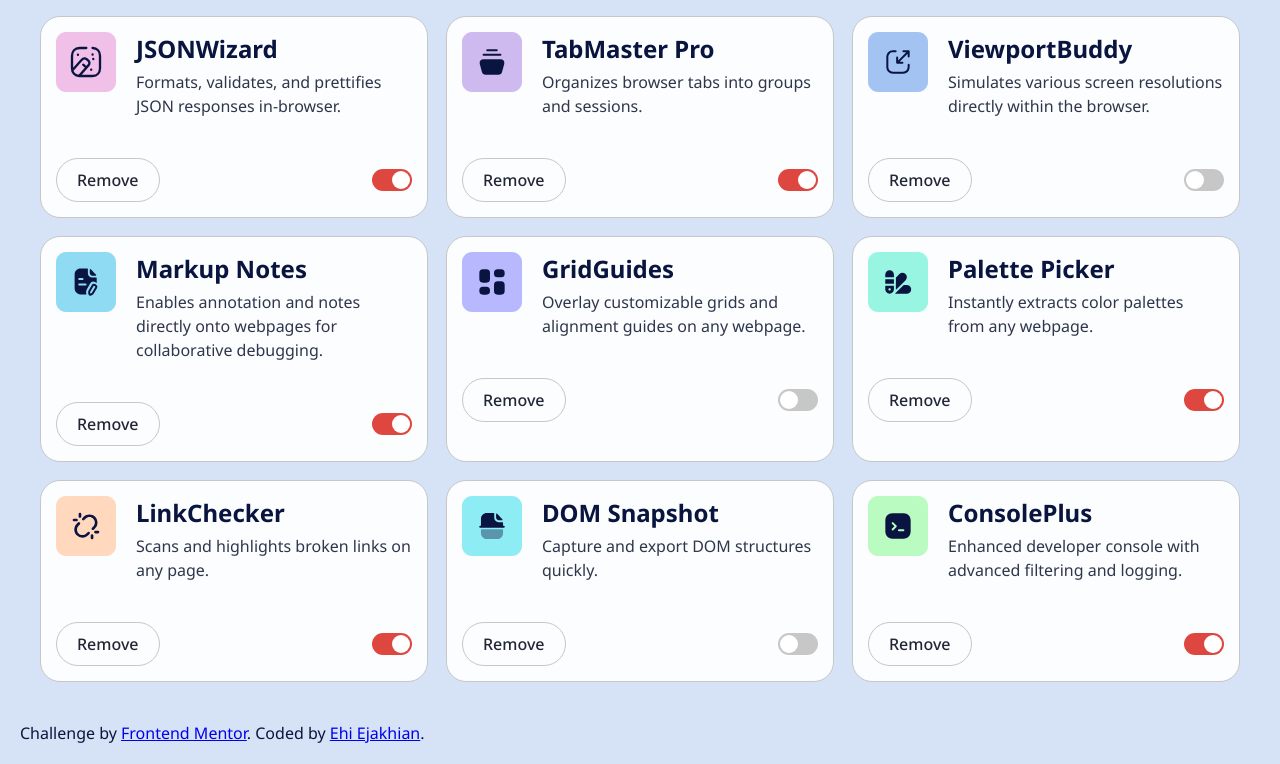
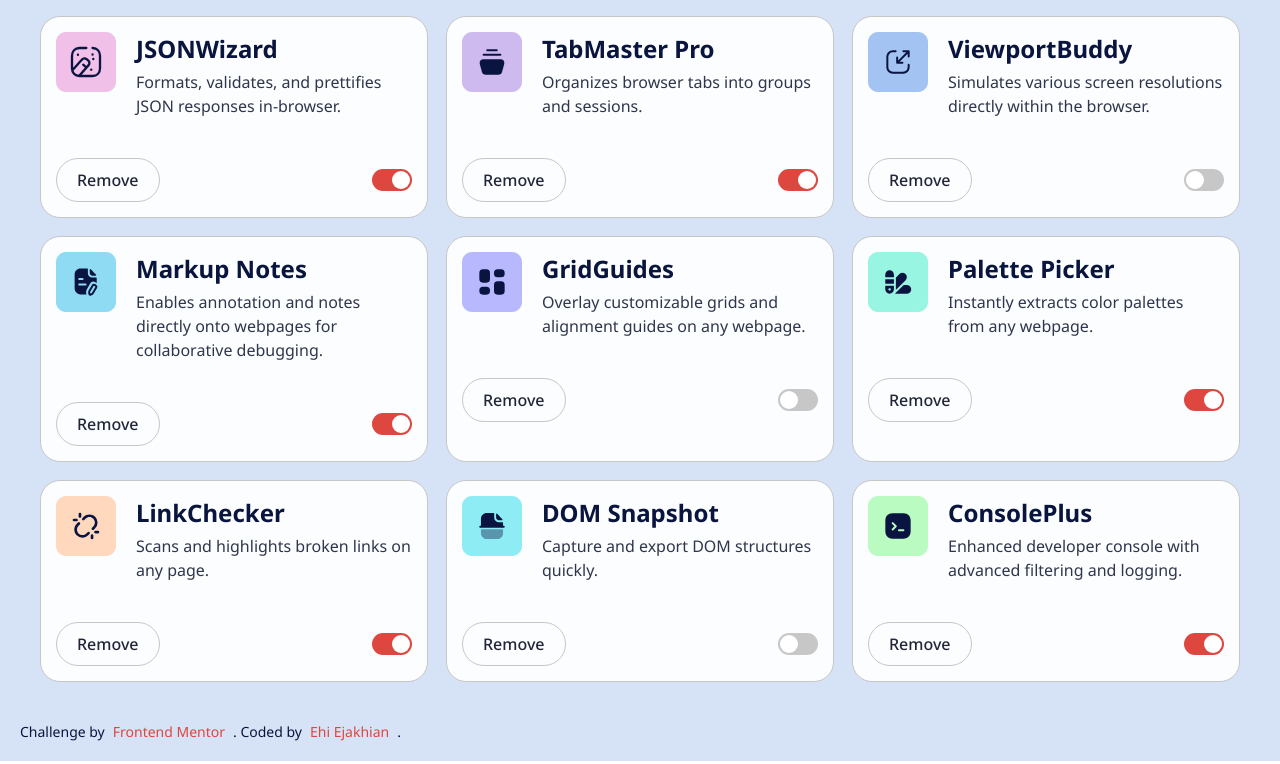
Before and after one commit to EhiFrontendMentor/browser-extensions-manager-ui, a React (Vite) app: page / in a window 1280 px wide. Shown: the part 393-1157 px from the top of the page. Built offline with nearby package versions, Linux system fonts and the light colour scheme.

Commit message:
deploying

```diff
--- a/package.json
+++ b/package.json
@@ -1,9 +1,9 @@
 {
-  "homepage": "https://EhiFrontendMentor.github.io/browser-extensions-manager-ui",
   "name": "browser_extensions_manager_ui_react",
   "private": true,
   "version": "0.0.0",
   "type": "module",
+  "homepage": "https://EhiFrontendMentor.github.io/browser-extensions-manager-ui",
   "scripts": {
     "dev": "vite",
     "build": "vite build",
@@ -14,6 +14,7 @@
   },
   "dependencies": {
     "gh-pages": "^6.3.0",
+    "helmet": "^8.2.0",
     "react": "^19.2.6",
     "react-dom": "^19.2.6",
     "sass": "^1.101.0"
--- a/src/main.jsx
+++ b/src/main.jsx
@@ -3,7 +3,8 @@ import { StrictMode } from "react";
 import { sel } from "./js/custom.js";
 import Header from "./components/Header.jsx";
 import Grid from "./components/Grid.jsx";
-import {ExtensionsProvider} from "./context/ExtensionsContext.jsx";
+import { ExtensionsProvider } from "./context/ExtensionsContext.jsx";
+import "./scss/components/Attribution.scss";
 
 function App() {
   return <ExtensionsProvider>
--- a/src/scss/components/Attribution.scss
+++ b/src/scss/components/Attribution.scss
@@ -5,8 +5,6 @@
   @include df();
   gap: 0.5rem;
   font-size: 14px;
-  color: var(--Neutral-300);
-
   a {
     color: var(--Red-500);
     text-decoration: none;
--- a/vite.config.js
+++ b/vite.config.js
@@ -8,5 +8,5 @@ export default defineConfig({
     react(),
     babel({ presets: [reactCompilerPreset()] })
   ],
-  base: "/browser-extensions-manager-ui"
+  base: "/browser-extensions-manager-ui/"
 })
```
Also changed, not shown: 1 other file (tests, documents, lock files or other folders).
